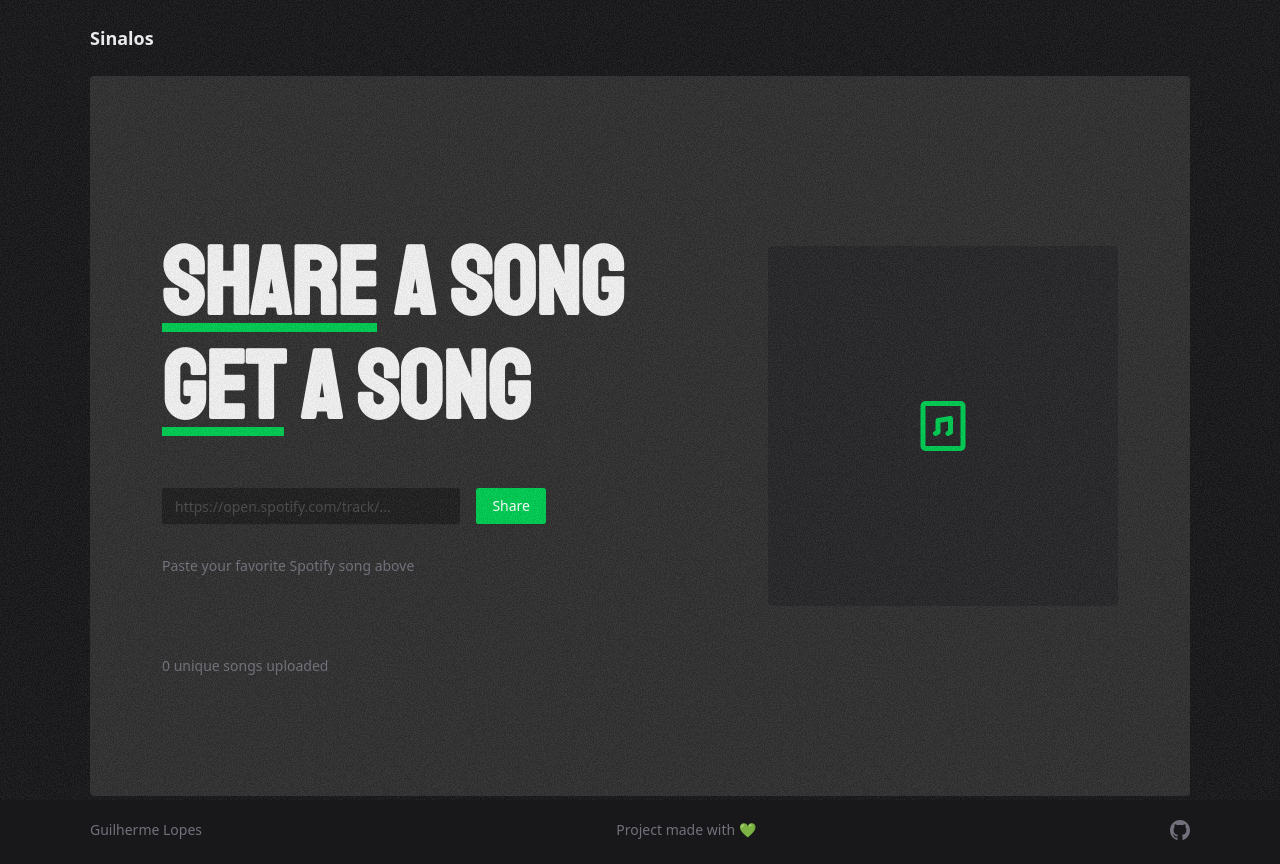
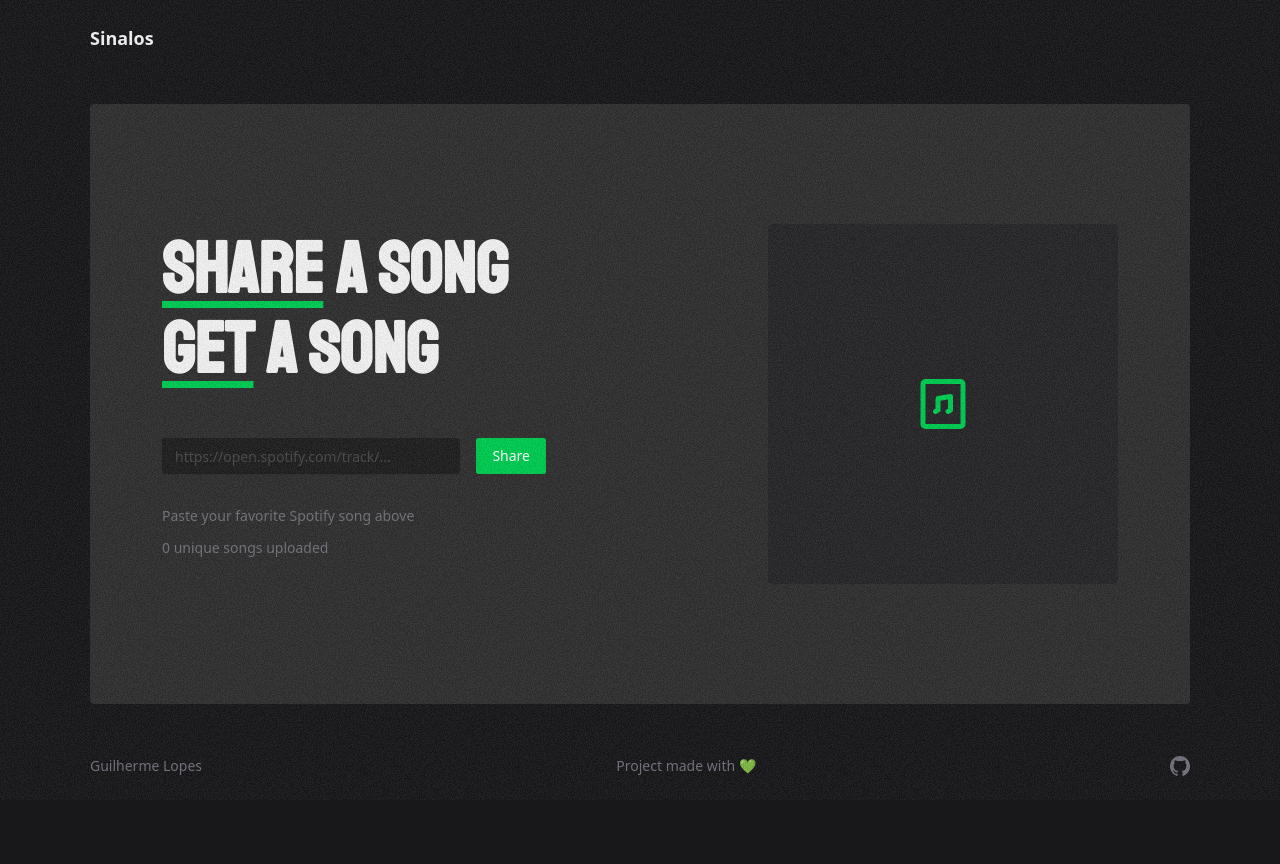
Before and after one commit to guimox/espoti, a Next.js app: page / in a window 1280 px wide. After the commit the page ends 800 px from the top, so only its background shows below. Built offline with nearby package versions, Linux system fonts and the light colour scheme; no server answers; the database is empty.

Commit message:
feat: passing soung count via props server to client

```diff
--- a/app/page.tsx
+++ b/app/page.tsx
@@ -23,11 +23,8 @@ export default async function Home() {
 
   return (
     <main className="w-full mx-auto flex-col justify-between duration-300 transition-all bg-[#303030] text-zinc-500 gap-10 items-center h-full my-auto rounded flex py-10">
-      <div className="flex flex-col items-start w-full h-full py-8 md:py-20 px-8">
-        <CardSong />
-        <span className="text-zinc-500 px-10 text-sm w-full">
-          {`${songsCount} unique songs uploaded`}
-        </span>
+      <div className="flex bg flex-col items-start w-full h-full py-8 md:py-20 px-8">
+        <CardSong songsCount={songsCount} />
       </div>
     </main>
   );
--- a/components/card-song.tsx
+++ b/components/card-song.tsx
@@ -4,7 +4,7 @@ import { useState } from "react";
 import { SongForm } from "./song-form";
 import { SpotifyEmbedded } from "./spotify-embedded";
 
-export default function CardSong() {
+export default function CardSong({ songsCount }: { songsCount: number }) {
   const [randomSongId, setRandomSongId] = useState<string | null>(null);
 
   const handleSongSubmitted = (randomSongId: string) => {
@@ -12,16 +12,16 @@ export default function CardSong() {
   };
 
   return (
-    <section className="w-full justify-around flex-col md:flex-row items-center px-10 gap-20 py-10 flex mx-auto space-y-10">
+    <section className="w-full justify-around flex-col md:flex-row items-center px-0 sm:px-10 gap-10 sm:gap-20 flex mx-auto space-y-4">
       <div className="flex flex-col gap-5 w-full">
         <div className="flex text-[#f0f0f0] flex-col gap-2 w-full font-bold">
-          <h1 className="text-6xl lg:text-8xl">
+          <h1 className="md:text-7xl text-6xl">
             <span className="underline underline-offset-8 decoration-green-500">
               SHARE
             </span>{" "}
             A SONG
           </h1>
-          <h1 className="text-6xl lg:text-8xl">
+          <h1 className="md:text-7xl text-6xl">
             <span className="decoration-green-500 underline underline-offset-8">
               GET
             </span>{" "}
@@ -29,17 +29,18 @@ export default function CardSong() {
           </h1>
         </div>
         <div className="space-y-10 max-w-sm">
-          {!randomSongId && (
-            <>
-              <SongForm onSongSubmitted={handleSongSubmitted} />
-              <p className="text-sm text-left w-full text-zinc-500">
-                Paste your favorite Spotify song above
-              </p>
-            </>
-          )}
+          <SongForm onSongSubmitted={handleSongSubmitted} />
+          <div className="flex flex-col gap-3">
+            <p className="text-sm text-left w-full text-zinc-500">
+              Paste your favorite Spotify song above
+            </p>
+            <span className="text-zinc-500 text-sm w-full">
+              {`${songsCount} unique songs uploaded`}
+            </span>
+          </div>
         </div>
       </div>
-      <div className="space-y-20 w-2/3 text-right">
+      <div className="space-y-20 w-full sm:w-2/3 text-right">
         <SpotifyEmbedded spotifyId={randomSongId} />
       </div>
     </section>
```
